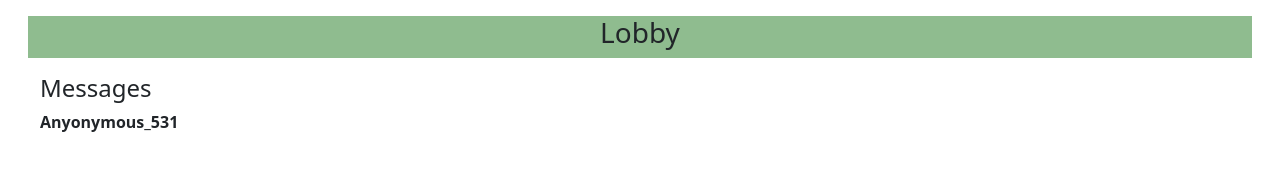
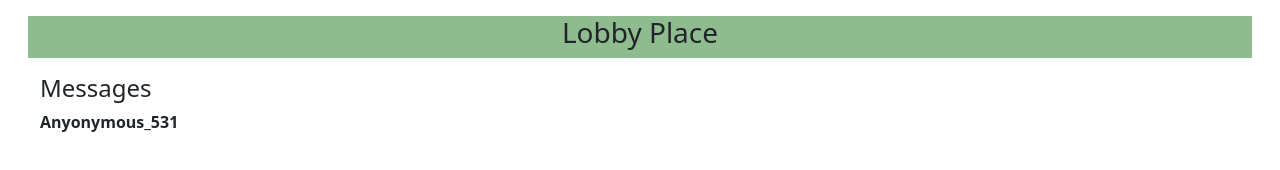
Before and after one commit to pjennin11/Reversi-Paul, a website: page public/lobby.html in a window 1280 px wide. Drawn offline with nearby package versions, Linux system fonts and the light colour scheme.

```diff
--- a/public/lobby.html
+++ b/public/lobby.html
@@ -20,7 +20,7 @@
 
         <div class="row m-3 headerrow">
           <div class="col text-center">
-            <h3>Lobby</h3>
+            <h3>Lobby Place</h3>
           </div>
         </div>
 
```
Also changed, not shown: public/index.html (+0 -1 lines).
